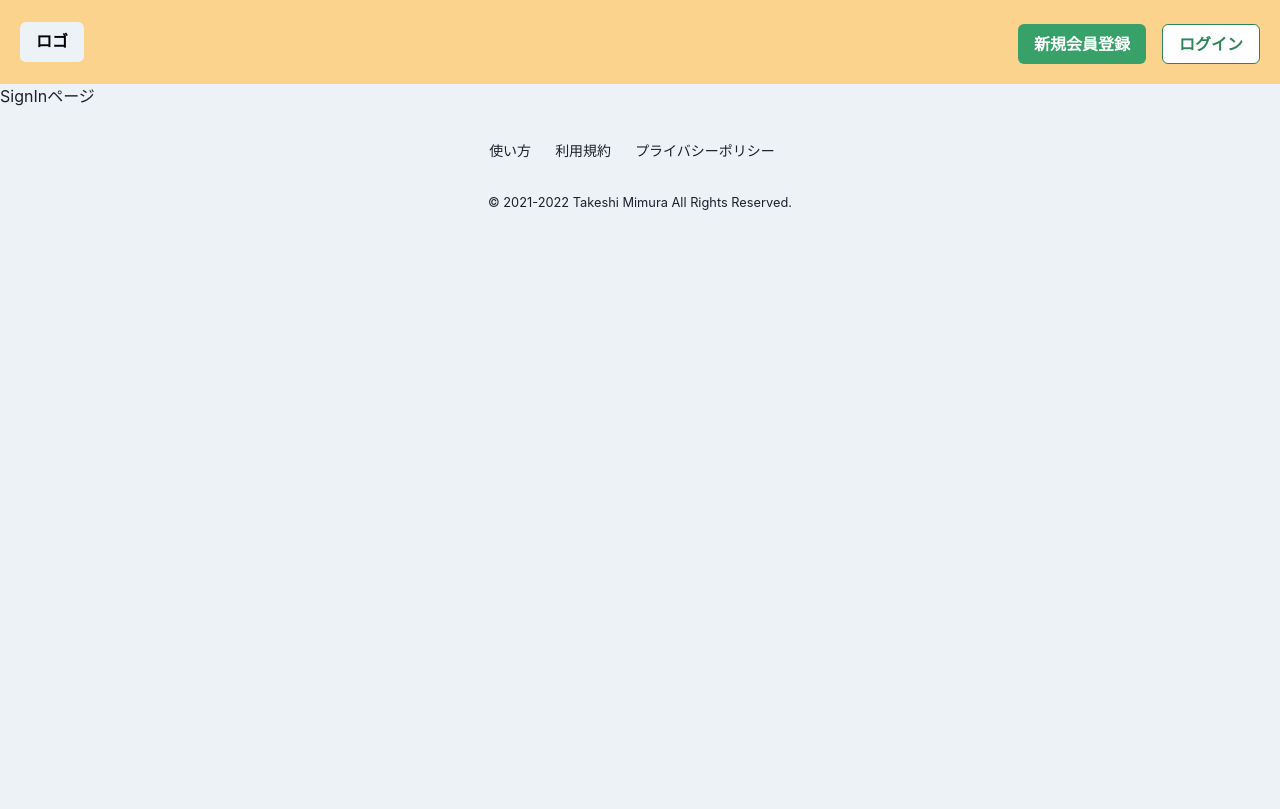
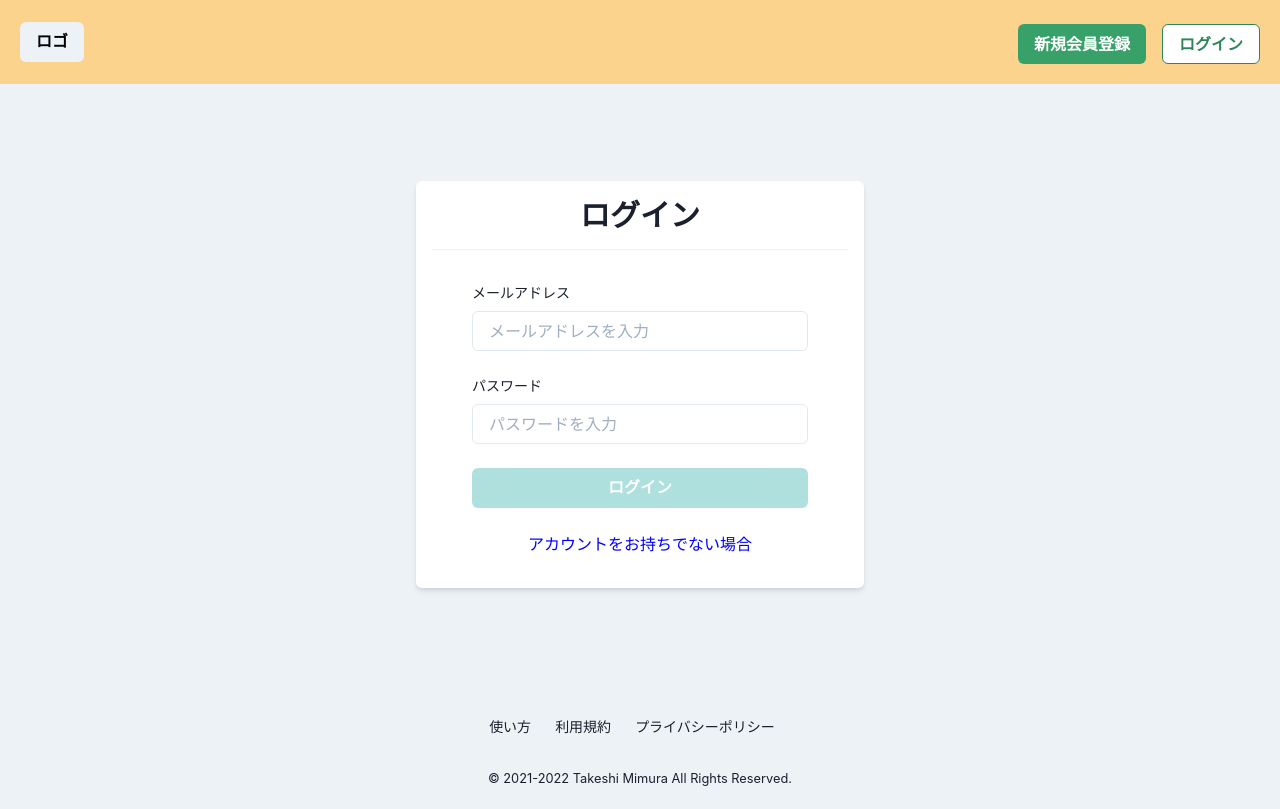
Before and after one commit to Mimu-salon/wonder-clothes, a Next.js app: page /signin in a window 1280 px wide. Built offline with nearby package versions, Linux system fonts and the light colour scheme.

Commit message:
✨ Create signin using axios

```diff
--- a/package.json
+++ b/package.json
@@ -27,6 +27,7 @@
     "@types/react": "17.0.37",
     "@typescript-eslint/eslint-plugin": "^5.5.0",
     "@typescript-eslint/parser": "^5.5.0",
+    "axios": "^0.24.0",
     "eslint": "8.4.0",
     "eslint-config-next": "12.0.5",
     "eslint-config-prettier": "^8.3.0",
--- /dev/null
+++ b/src/components/atomic/atoms/PrimaryButton.tsx
@@ -0,0 +1,25 @@
+import { Button } from '@chakra-ui/button';
+import type { ReactNode, VFC } from 'react';
+import { memo } from 'react';
+
+type Props = {
+  children: ReactNode;
+  disabled?: boolean;
+  loading?: boolean;
+  onClick: () => void;
+};
+
+export const PrimaryButton: VFC<Props> = memo((props) => {
+  const { children, disabled = false, loading = false, onClick } = props;
+  return (
+    <Button
+      bg="teal.400"
+      color="white"
+      _hover={{ opacity: 0.8 }}
+      disabled={disabled || loading}
+      isLoading={loading}
+      onClick={onClick}>
+      {children}
+    </Button>
+  );
+});
--- /dev/null
+++ b/src/components/hooks/useAuth.ts
@@ -0,0 +1,34 @@
+import axios from 'axios';
+import { useRouter } from 'next/dist/client/router';
+import { useCallback, useState } from 'react';
+
+import type { User } from '../types/user';
+import { useMessage } from './useMessage';
+
+export const useAuth = () => {
+  const router = useRouter();
+
+  const { showMessage } = useMessage();
+
+  const [loading, setLoading] = useState(false);
+
+  const login = useCallback(
+    (id: string) => {
+      setLoading(true);
+      axios
+        .get<User>(`https://jsonplaceholder.typicode.com/users/${id}`)
+        .then((res) => {
+          if (res.data) {
+            showMessage({ title: 'ログインしました', status: 'success' });
+            router.push('/');
+          } else {
+            showMessage({ title: 'ユーザーが見つかりません', status: 'error' });
+          }
+        })
+        .catch(() => showMessage({ title: 'ログインできません', status: 'warning' }))
+        .finally(() => setLoading(false));
+    },
+    [showMessage, router],
+  );
+  return { login, loading };
+};
--- /dev/null
+++ b/src/components/hooks/useMessage.ts
@@ -0,0 +1,25 @@
+import { useToast } from '@chakra-ui/toast';
+import { useCallback } from 'react';
+
+type Props = {
+  title: string;
+  status: 'info' | 'warning' | 'success' | 'error';
+};
+
+export const useMessage = () => {
+  const toast = useToast();
+  const showMessage = useCallback(
+    (props: Props) => {
+      const { title, status } = props;
+      toast({
+        title,
+        status,
+        position: 'top',
+        duration: 2000,
+        isClosable: true,
+      });
+    },
+    [toast],
+  );
+  return { showMessage };
+};
--- /dev/null
+++ b/src/components/types/user.ts
@@ -0,0 +1,23 @@
+export type User = {
+  id: number;
+  name: string;
+  username: string;
+  email: string;
+  address: {
+    street: string;
+    suite: string;
+    city: string;
+    zipcode: string;
+    geo: {
+      lat: string;
+      lng: string;
+    };
+  };
+  phone: string;
+  website: string;
+  company: {
+    name: string;
+    catchPhrase: string;
+    bs: string;
+  };
+};
--- a/src/pages/signin.tsx
+++ b/src/pages/signin.tsx
@@ -1,11 +1,61 @@
+import { Box, Center, Divider, Flex, Heading, Input, Stack, Text } from '@chakra-ui/react';
 import type { NextPage } from 'next';
+import Link from 'next/link';
+import type { ChangeEvent } from 'react';
+import { useState } from 'react';
 
+import { PrimaryButton } from '../components/atomic/atoms/PrimaryButton';
 import { Layout } from '../components/atomic/template/Layout';
+import { useAuth } from '../components/hooks/useAuth';
 
 const SignIn: NextPage = () => {
+  const [userEmail, setUserEmail] = useState<string>('');
+  const [userPassword, setUserPassword] = useState<string>('');
+
+  const { login, loading } = useAuth();
+
+  const onChangeUserId = (e: ChangeEvent<HTMLInputElement>) => setUserEmail(e.target.value);
+  const onChangeUserPassword = (e: ChangeEvent<HTMLInputElement>) => setUserPassword(e.target.value);
+
+  const onClickLogin = () => login(userEmail);
+
   return (
     <Layout title="ログイン | わんだーくろーす">
-      <h1>SignInページ</h1>
+      <Flex align="center" justify="center" h="75vh">
+        <Box bg="white" w={{ base: 'sm', md: 'md' }} p={4} borderRadius="md" shadow="md">
+          <Heading size="lg" textAlign="center">
+            ログイン
+          </Heading>
+          <Divider my={4} />
+          <Stack spacing={6} py={4} px={10}>
+            <Box>
+              <Text mb={2} fontSize="sm">
+                メールアドレス
+              </Text>
+              <Input placeholder="メールアドレスを入力" type="email" value={userEmail} onChange={onChangeUserId} />
+            </Box>
+            <Box>
+              <Text mb={2} fontSize="sm">
+                パスワード
+              </Text>
+              <Input
+                placeholder="パスワードを入力"
+                type="password"
+                value={userPassword}
+                onChange={onChangeUserPassword}
+              />
+            </Box>
+            <PrimaryButton disabled={userEmail === '' || userPassword === ''} loading={loading} onClick={onClickLogin}>
+              ログイン
+            </PrimaryButton>
+            <Center color="blue">
+              <Link href="/signup" passHref>
+                <a href="replace">アカウントをお持ちでない場合</a>
+              </Link>
+            </Center>
+          </Stack>
+        </Box>
+      </Flex>
     </Layout>
   );
 };
```
Also changed, not shown: 1 other file (tests, documents, lock files or other folders).
